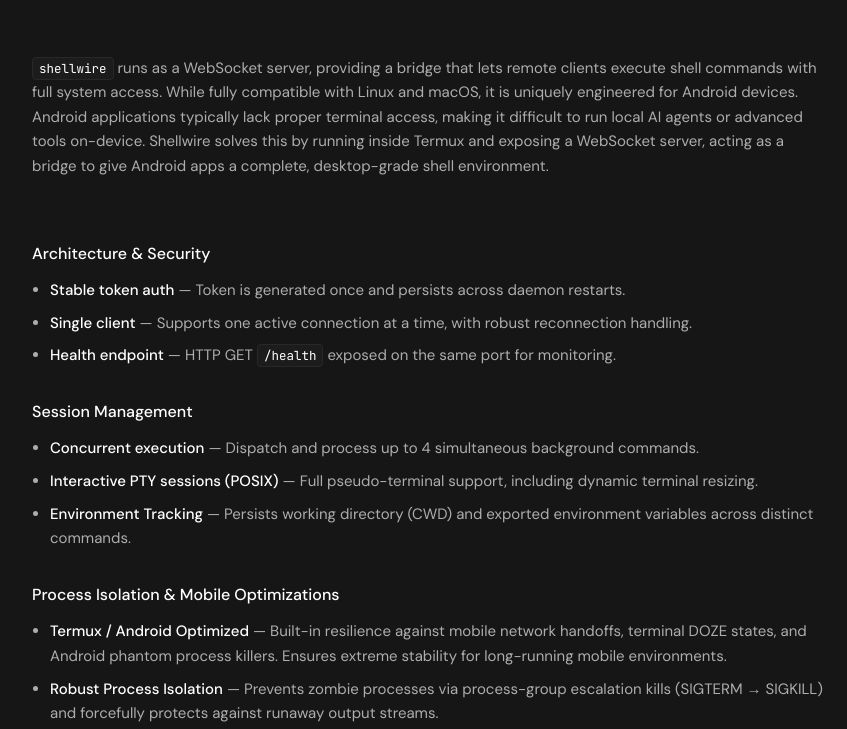
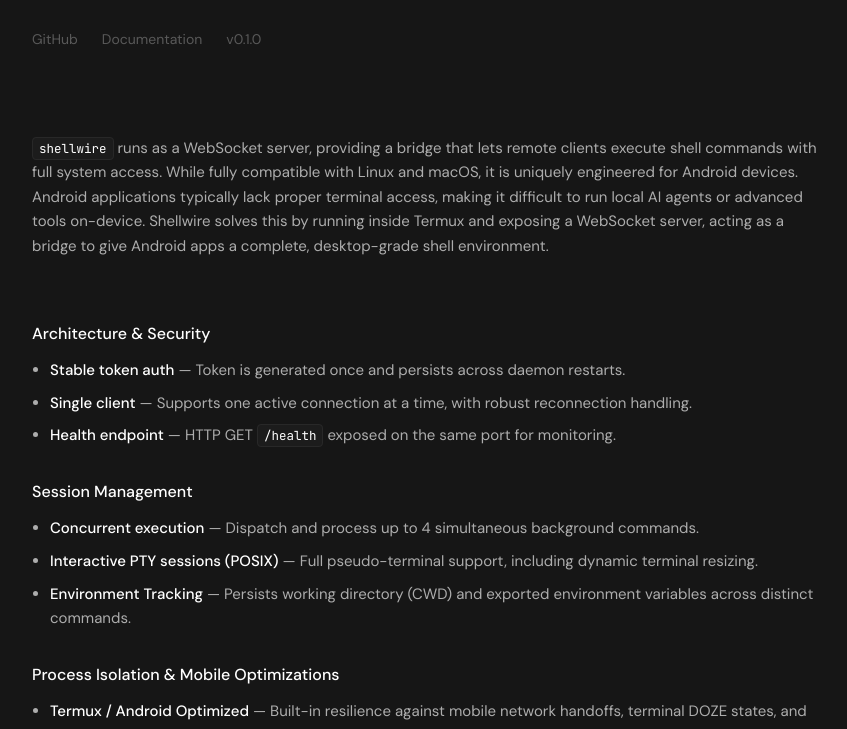
Before and after one commit to shantoislamdev/shellwire, an Astro site in the folder website/: page / in a window 1280 px wide. Shown: the part 197-926 px from the top of the page, without its empty margins (208-1055 px from the left). Built offline with nearby package versions, Linux system fonts and the light colour scheme; Astro itself is replaced by a stand-in of ours; no server answers; some icons are missing.

Commit message:
style(website): increase top padding of homepage layout

```diff
--- a/website/src/layouts/HomeLayout.astro
+++ b/website/src/layouts/HomeLayout.astro
@@ -23,7 +23,7 @@ const tagVersion = `v${version}`;
 <Layout>
   <div class="min-h-screen bg-vp-bg text-vp-fg font-sans antialiased flex flex-col items-center">
     <div class="flex w-full max-w-[1200px] px-4 sm:px-6 flex-1 items-start">
-      <main class="flex-1 w-full min-w-0 py-8 md:py-12 md:px-8 lg:px-12 transition-all duration-300 ease-in-out opacity-100">
+      <main class="flex-1 w-full min-w-0 pt-20 pb-8 md:pt-32 md:pb-12 md:px-8 lg:px-12 transition-all duration-300 ease-in-out opacity-100">
         <div class="max-w-[800px] mx-auto w-full">
           <header class="mb-16 sm:mb-20">
             <div class="flex items-center gap-3 sm:gap-4 mb-2">
--- a/website/src/layouts/Layout.astro
+++ b/website/src/layouts/Layout.astro
@@ -22,9 +22,6 @@ const { title = "Shellwire", description = "Server infrastructure and protocol t
     <meta property="og:type" content="website" />
     <meta property="og:url" content="https://shellwire.shantoislam.dev/" />
     <meta property="og:image" content="/seo-image.png" />
-    <meta property="og:image:width" content="1200" />
-    <meta property="og:image:height" content="630" />
-    <meta property="og:site_name" content="Shellwire" />
     <meta name="twitter:card" content="summary_large_image" />
     <meta name="twitter:title" content={title} />
     <meta name="twitter:description" content={description} />
```
